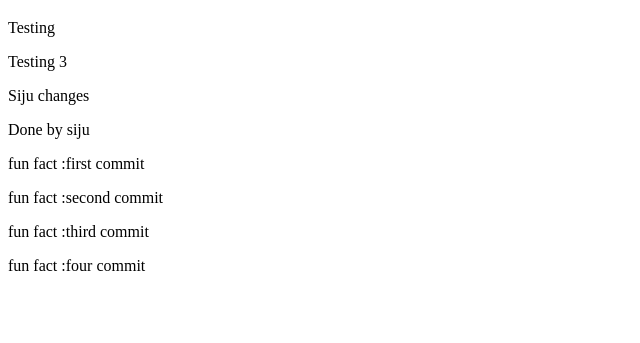
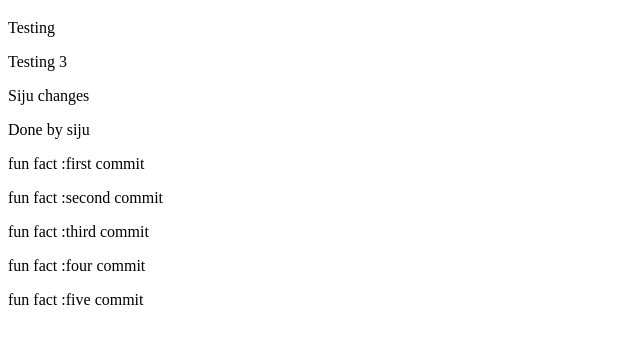
Before and after one commit to ssijup/public_repo, a plain HTML site: page index.html in a window 1280 px wide. Shown: the part 61-404 px from the top of the page, without its empty margins (0-640 px from the left). Drawn offline with Linux system fonts and the light colour scheme.

Commit message:
testing commit 5

```diff
--- a/index.html
+++ b/index.html
@@ -14,6 +14,8 @@
 <p>fun fact :third commit</p>
 
 <p>fun fact :four commit</p>
+<p>fun fact :five commit</p>
+
 
 
 </body>
```
